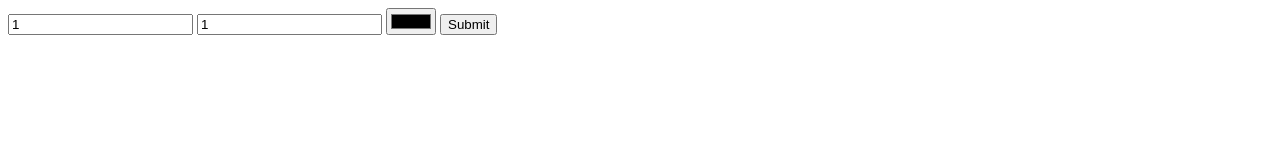
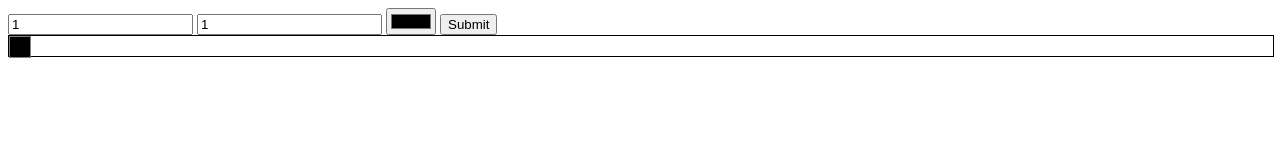
Before and after one commit to owenwrightSA/pattern_machine, a plain HTML site: page index.html in a window 1280 px wide. Both pictures are taken after a click on the input 468 px from the left and 24 px from the top of the page. Drawn offline with Linux system fonts and the light colour scheme.

Commit message:
color clicker

```diff
--- a/script.js
+++ b/script.js
@@ -7,6 +7,7 @@ const grid = document.getElementById('grid')
 button.addEventListener("click", makeGrid);
 
 function makeGrid() {
+    console.log(color.value)
     grid.innerHTML = "";
     for (let i = 0; i < rows.value; i++) {
         let rowDiv = document.createElement('div')
@@ -17,13 +18,14 @@ function makeGrid() {
             box.classList.add('box');
             box.style.backgroundColor = color.value;
             rowDiv.appendChild(box);
+            box.addEventListener("click", changeColor);
 
         }
     }
 }
 
 function changeColor(event) {
-
+    event.target.style.backgroundColor = color.value
 
 
 }
--- a/style.css
+++ b/style.css
@@ -1,10 +1,11 @@
-#row {
+.row {
     height: 20px;
-    width: fill;
+    width: 100%;
     border: 1px solid black ;
+    display: flex;
 }
 
-#column {
+.box {
     height: 20px;
     width: 20px;
     border: 1px solid grey ;
```
